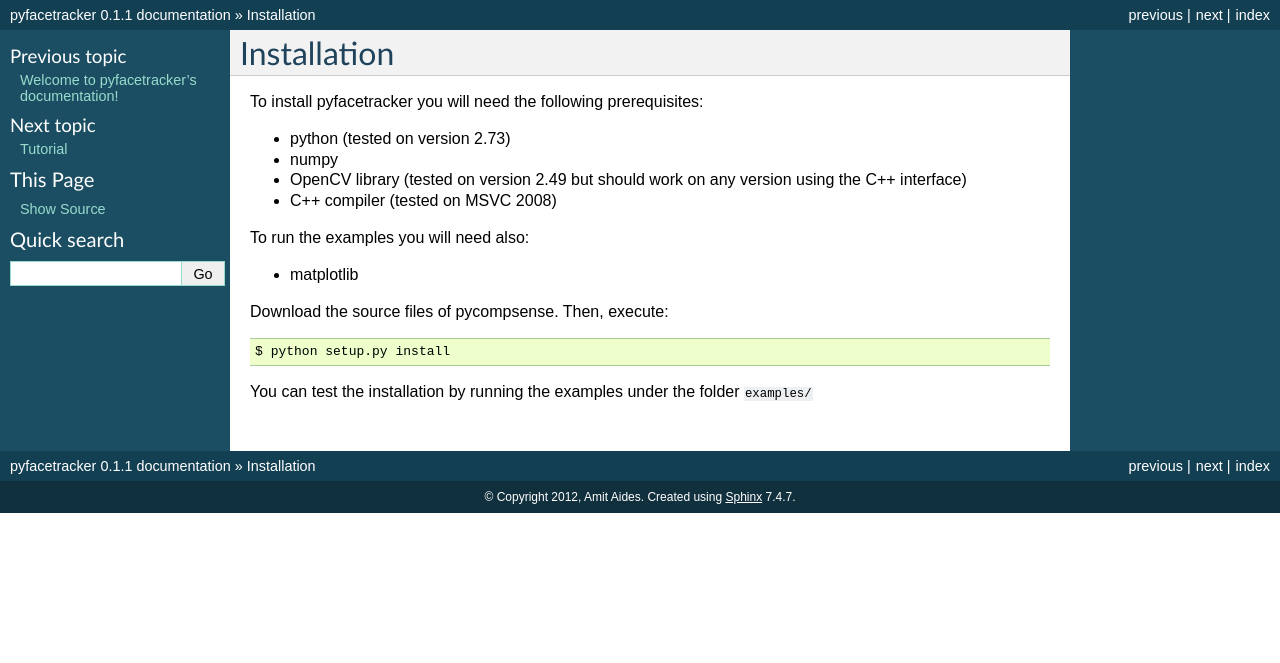
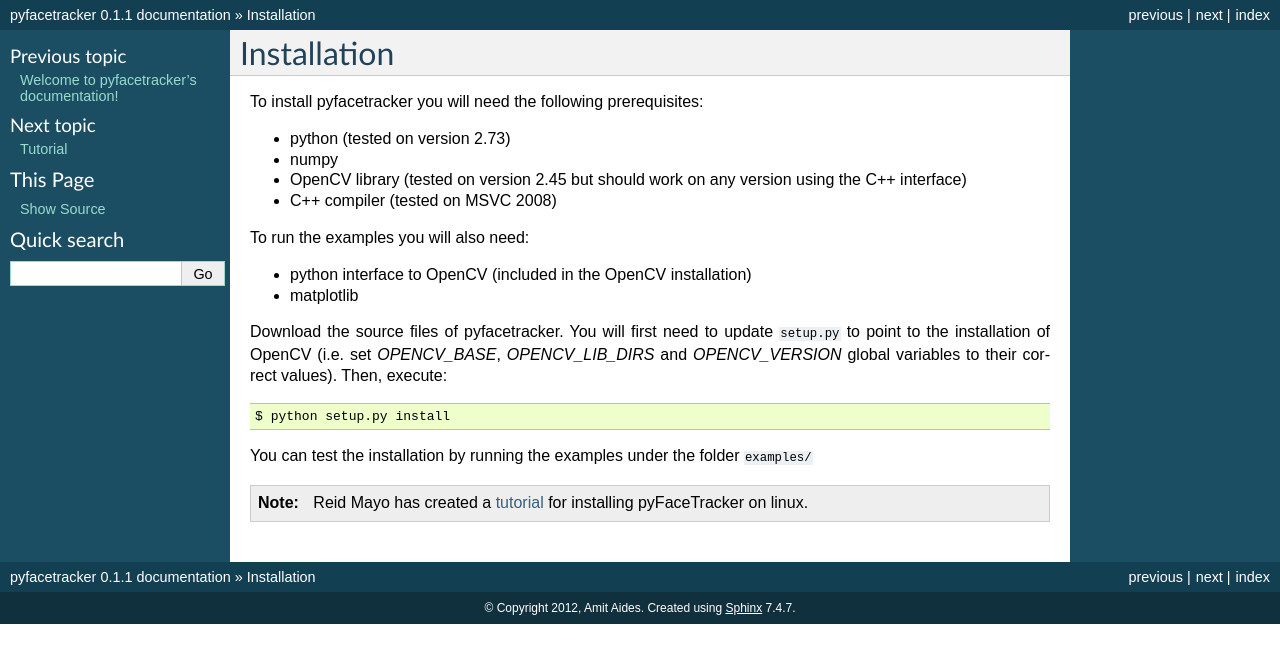
Before and after one commit to amitibo/pyfacetracker, a Sphinx documentation site: the page built from doc/source/install.rst, in a window 1280 px wide. Shown: the top 663 px of the page. Built offline with Sphinx 7.4.7, drawn with Linux system fonts in a browser that asks for light colours; formulas are drawn with MathJax 3.

Commit message:
Work on the documentation

```diff
--- a/doc/source/install.rst
+++ b/doc/source/install.rst
@@ -7,15 +7,23 @@ To install pyfacetracker you will need the following prerequisites:
 
 * python (tested on version 2.73)
 * numpy
-* OpenCV library (tested on version 2.49 but should work on any version using the C++ interface)
+* OpenCV library (tested on version 2.45 but should work on any version using the C++ interface)
 * C++ compiler (tested on MSVC 2008)
 
-To run the examples you will need also:
+To run the examples you will also need:
 
+* python interface to OpenCV (included in the OpenCV installation)
 * matplotlib
 
-Download the source files of pycompsense. Then, execute::
+Download the source files of pyfacetracker. You will first need to update ``setup.py`` to point to
+the installation of OpenCV (i.e. set *OPENCV_BASE*, *OPENCV_LIB_DIRS* and *OPENCV_VERSION* global variables
+to their correct values). Then, execute::
 
     $ python setup.py install
 
 You can test the installation by running the examples under the folder ``examples/``
+
+.. Note:: Reid Mayo has created a tutorial_ for installing pyFaceTracker on linux.
+
+.. _tutorial:
+   http://reidmayo.com/2014/07/15/how-to-install-pyfacetracker-on-linux-fedora-19/
--- a/setup.py
+++ b/setup.py
@@ -24,9 +24,9 @@ CLASSIFIERS = [
     'Topic :: Scientific/Engineering'
 ]
 
-OPENCV_BASE = r'D:\amit\studies\code\opencv'
-OPENCV_LIB_DIRS=[OPENCV_BASE + r'\build_vs2008\lib\Release']
-OPENCV_VERSION = '249'
+OPENCV_BASE = r'D:\amit\opencv'
+OPENCV_LIB_DIRS=[OPENCV_BASE + r'\build\x64\vc9\lib']
+OPENCV_VERSION = '245'
 
 FACETRACKER_BASE = r'external\FaceTracker'
 
```
Also changed, not shown: README.rst (+7 -1 lines).
